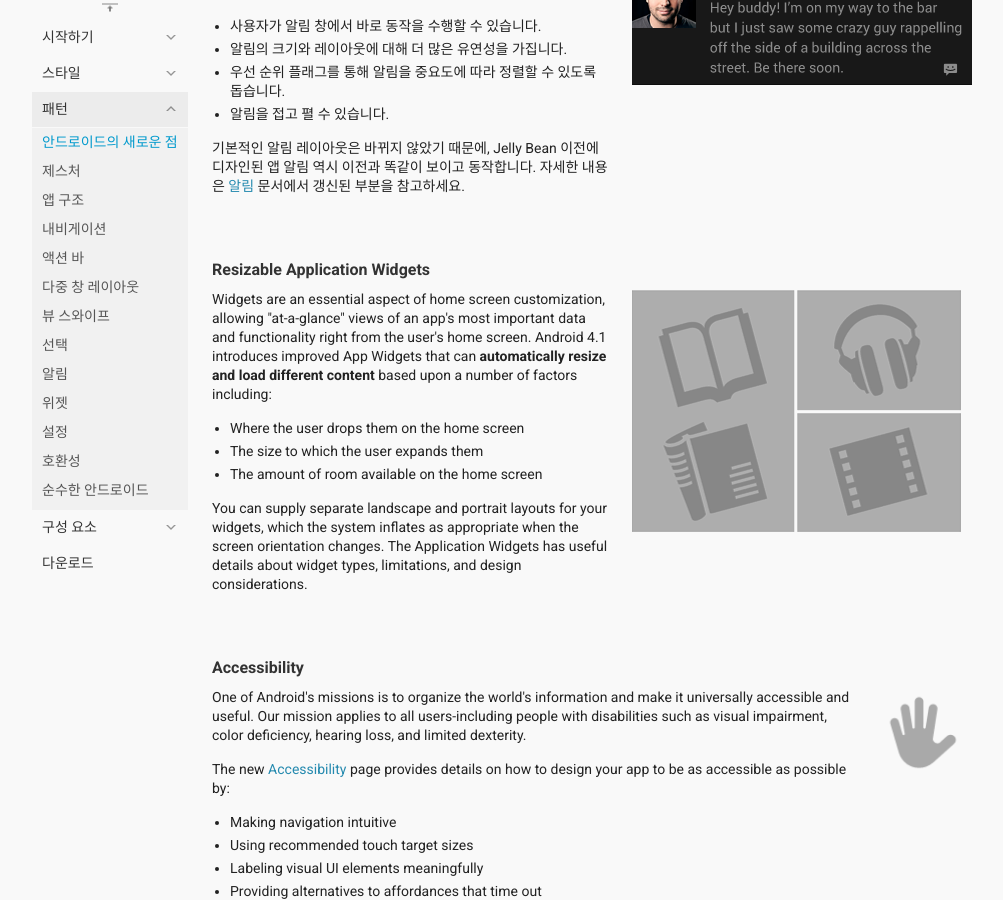
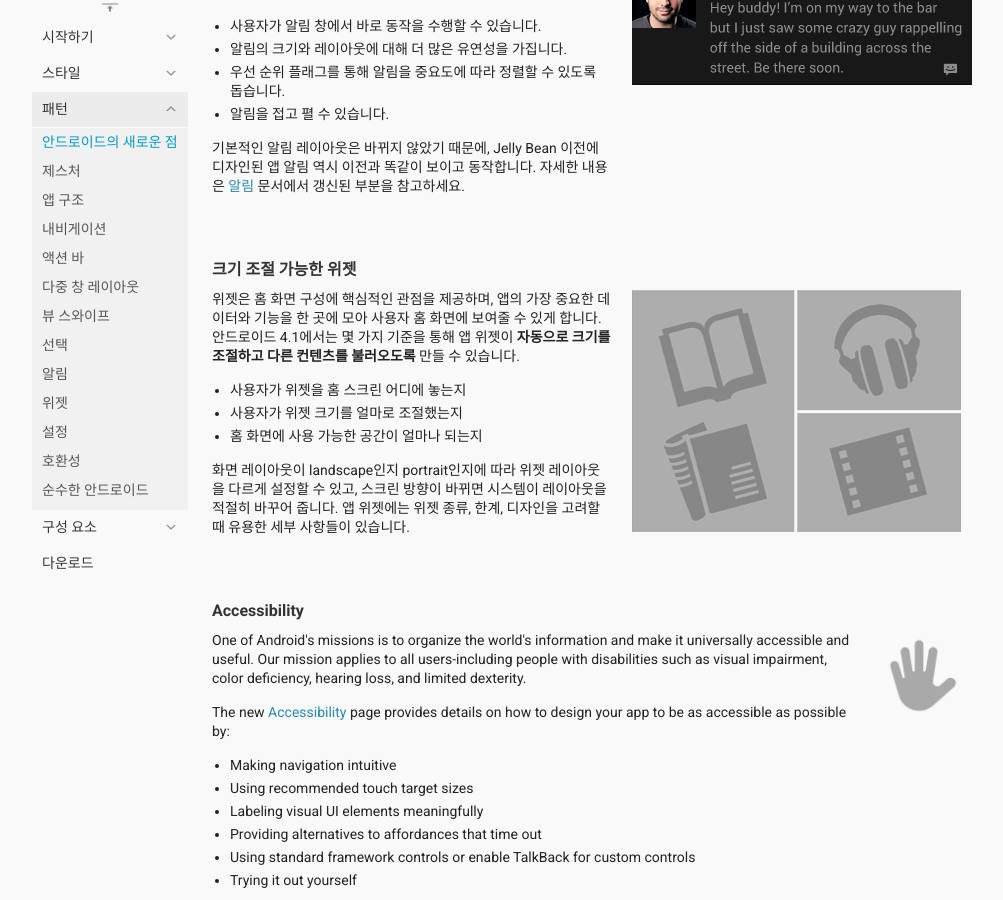
Before and after one commit to klutzy/android-design-ko, a Jekyll site: the page built from patterns/new.html, in a window 1280 px wide and 900 px high, scrolled down 305 px. Shown: the whole window, without its empty margins (138-1141 px from the left). Built offline with Jekyll 4.4.1, drawn with Linux system fonts in a browser that asks for light colours; comment, search, counter and statistics services are not loaded.

Commit message:
patterns/new: resizable app widget 문단 번역

```diff
--- a/patterns/new.html
+++ b/patterns/new.html
@@ -30,17 +30,24 @@ Jelly Bean 이전에 디자인된 앱 알림 역시 이전과 똑같이 보이
 <div class="vspace size-2">&#160;</div>
 
 
-<h4>Resizable Application Widgets</h4>
+<h4>크기 조절 가능한 위젯</h4>
 
 <div class="layout-content-row">
   <div class="layout-content-col span-7">
-    <p>Widgets are an essential aspect of home screen customization, allowing "at-a-glance" views of an app's most important data and functionality right from the user's home screen. Android 4.1 introduces improved App Widgets that can <strong>automatically resize and load different content</strong> based upon a number of factors including:</p>
+    <p>
+    위젯은 홈 화면 구성에 핵심적인 관점을 제공하며,
+    앱의 가장 중요한 데이터와 기능을 한 곳에 모아 사용자 홈 화면에 보여줄 수 있게 합니다.
+    안드로이드 4.1에서는 몇 가지 기준을 통해 앱 위젯이 <strong>자동으로 크기를 조절하고 다른 컨텐츠를 불러오도록</strong> 만들 수 있습니다.</p>
     <ul>
-<li>Where the user drops them on the home screen</li>
-      <li>The size to which the user expands them</li>
-      <li>The amount of room available on the home screen</li>
+<li>사용자가 위젯을 홈 스크린 어디에 놓는지</li>
+      <li>사용자가 위젯 크기를 얼마로 조절했는지</li>
+      <li>홈 화면에 사용 가능한 공간이 얼마나 되는지</li>
     </ul>
-<p>You can supply separate landscape and portrait layouts for your widgets, which the system inflates as appropriate when the screen orientation changes. The Application Widgets has useful details about widget types, limitations, and design considerations.</p>
+<p>
+화면 레이아웃이 landscape인지 portrait인지에 따라 위젯 레이아웃을 다르게 설정할 수 있고,
+스크린 방향이 바뀌면 시스템이 레이아웃을 적절히 바꾸어 줍니다.
+앱 위젯에는 위젯 종류, 한계, 디자인을 고려할 때 유용한 세부 사항들이 있습니다.
+</p>
   </div>
   <div class="layout-content-col span-6">
     <img src="../media/new_widgets.png">
```
